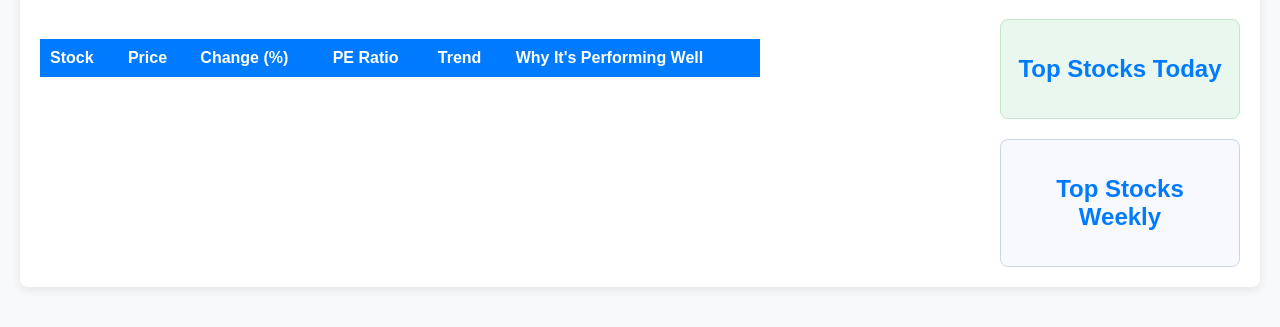
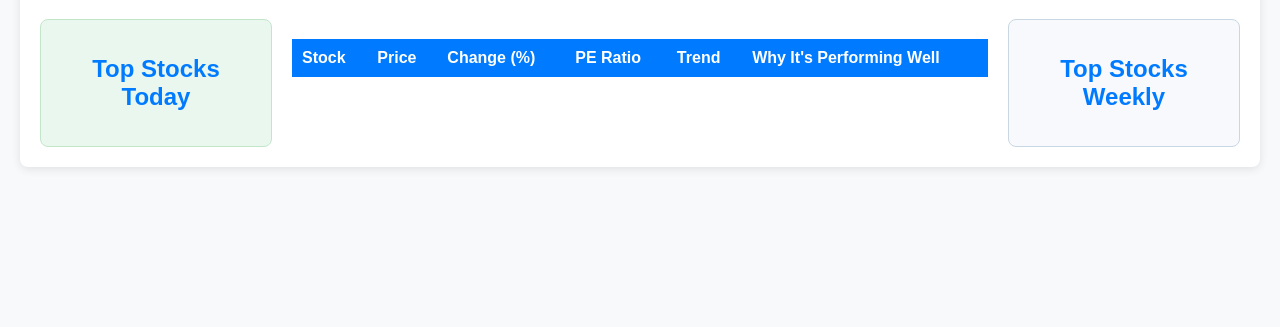
Before and after one commit to bradykoenig/KoenigStockPredictor, a plain HTML site: page index.html in a window 1280 px wide. Shown: the part 131-458 px from the top of the page. Drawn offline with Linux system fonts and the light colour scheme; no server answers.

Commit message:
Update index.html

```diff
--- a/index.html
+++ b/index.html
@@ -11,6 +11,15 @@
   <div class="container">
     <h1>Best Stocks Predictor</h1>
     <div class="main-content">
+      <div class="side-tabs">
+        <div class="top-stocks-today">
+          <h2>Top Stocks Today</h2>
+          <ul id="dailyStocks">
+            <!-- Daily stocks will be dynamically added here -->
+          </ul>
+        </div>
+      </div>
+
       <div class="stock-table">
         <table id="stockTable">
           <thead>
@@ -28,13 +37,8 @@
           </tbody>
         </table>
       </div>
+
       <div class="side-tabs">
-        <div class="top-stocks-today">
-          <h2>Top Stocks Today</h2>
-          <ul id="dailyStocks">
-            <!-- Daily stocks will be dynamically added here -->
-          </ul>
-        </div>
         <div class="top-stocks-weekly">
           <h2>Top Stocks Weekly</h2>
           <ul id="weeklyStocks">
```
